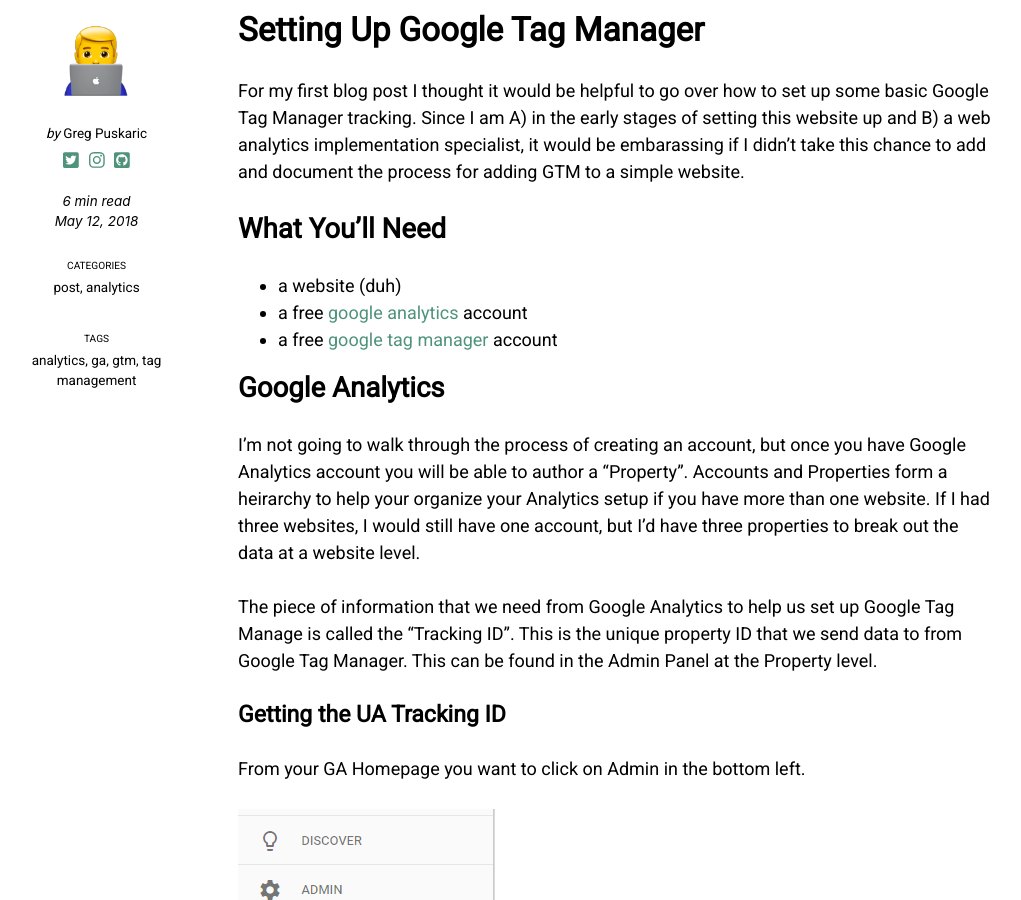
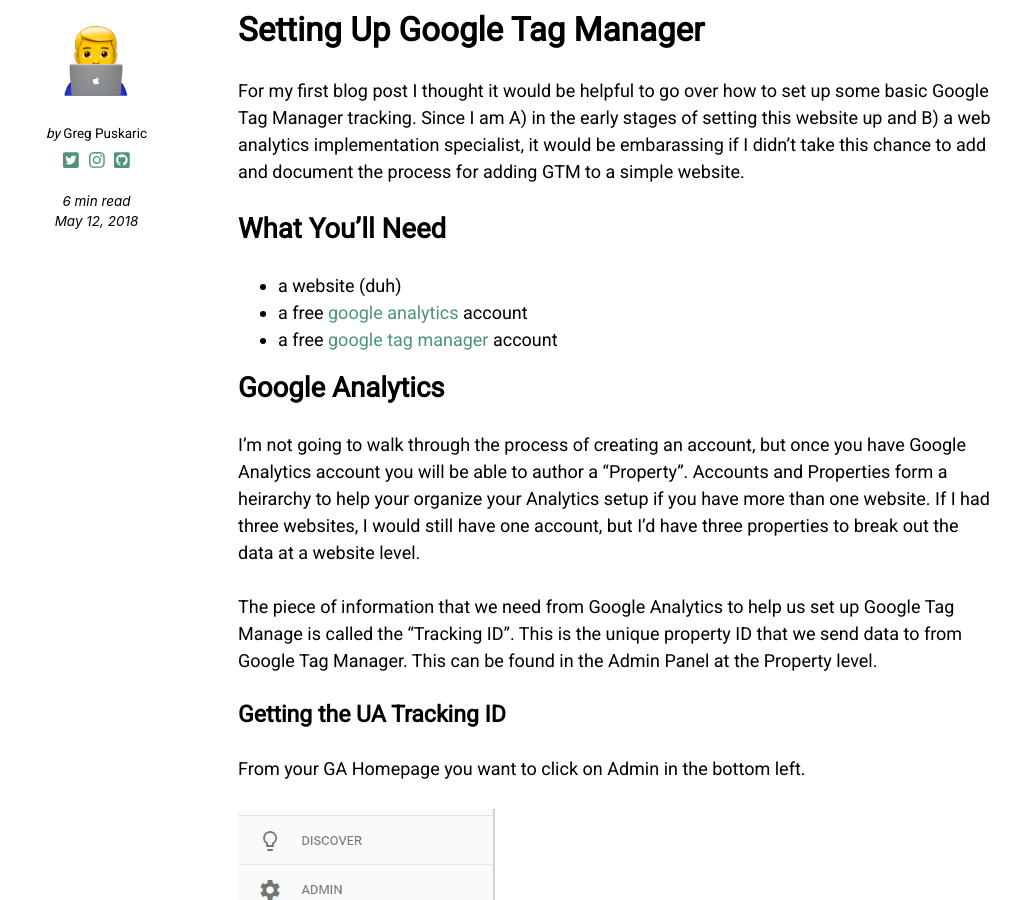
Before and after one commit to gpuskaric/gpuskaric.github.io, a Jekyll site: the page built from _posts/2018-05-12-setting-up-google-tag-manager.md, in a window 1280 px wide and 900 px high, scrolled down 496 px. Shown: the whole window, without its empty margins (137-1158 px from the left). Built offline with Jekyll 4.4.1, drawn with Linux system fonts in a browser that asks for light colours; nearby versions of some CDN libraries.

Commit message:
Update 2018-05-12-setting-up-google-tag-manager.md

```diff
--- a/_posts/2018-05-12-setting-up-google-tag-manager.md
+++ b/_posts/2018-05-12-setting-up-google-tag-manager.md
@@ -1,15 +1,3 @@
----
-title: "Setting Up Google Tag Manager"
-categories:
-  - post
-  - analytics
-tags:
-  - analytics
-  - ga
-  - gtm
-  - tag management
----
-
 # Setting Up Google Tag Manager
 
 For my first blog post I thought it would be helpful to go over how to set up some basic Google Tag Manager tracking. Since I am A) in the early stages of setting this website up and B) a web analytics implementation specialist, it would be embarassing if I didn't take this chance to add and document the process for adding GTM to a simple website.
```
